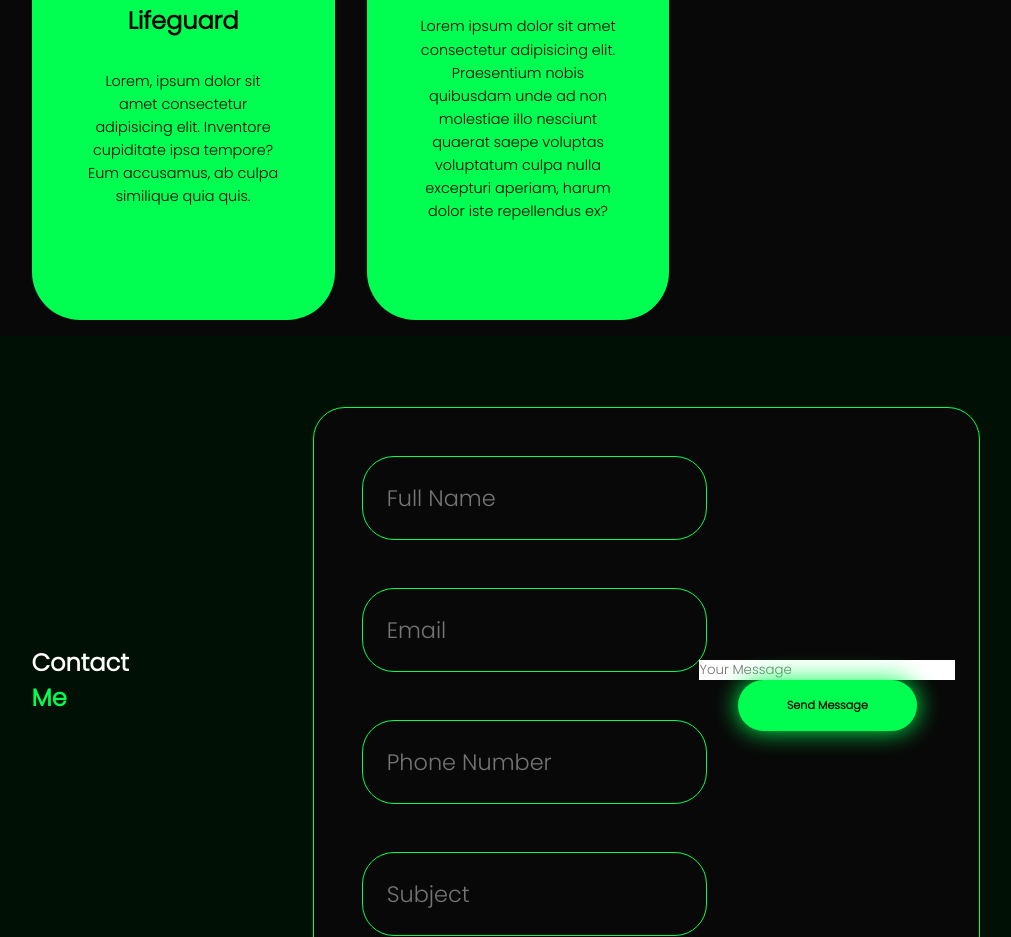
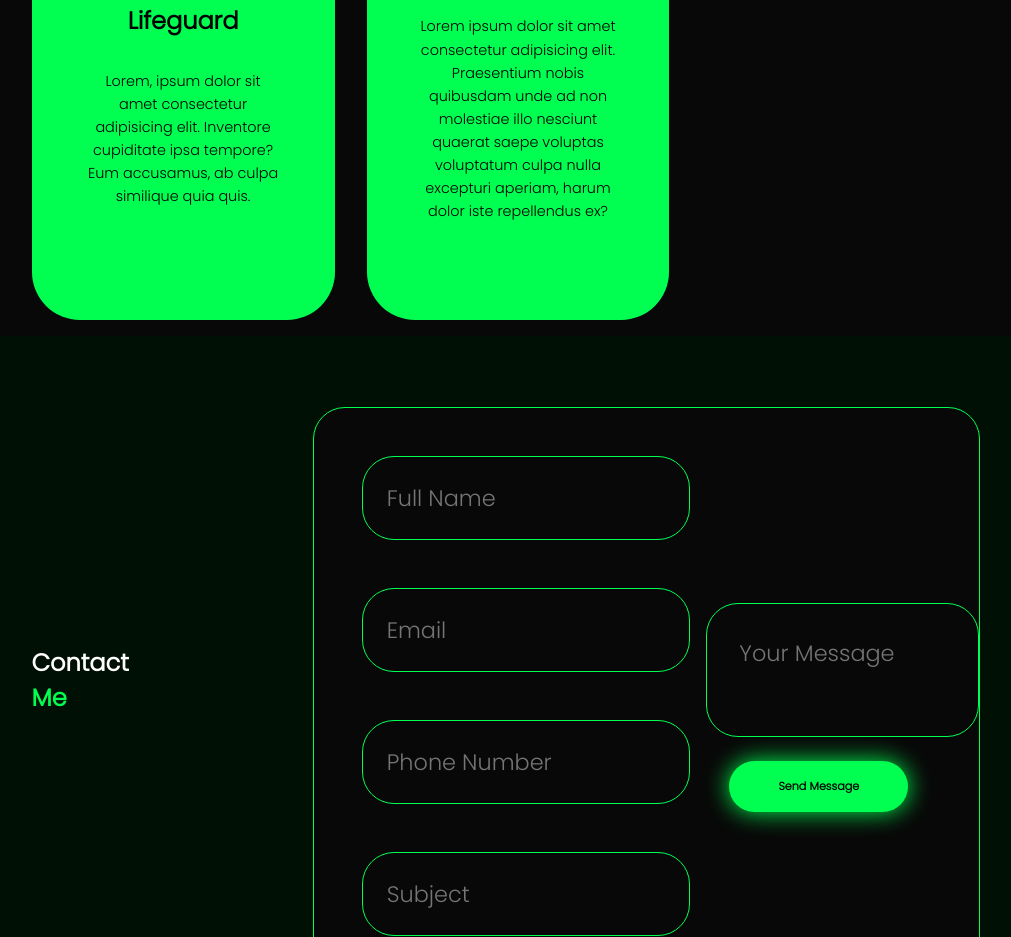
Before and after one commit to Muhammad-Abdalla/Hamadh-Portfolio, a plain HTML site: page index.html in a window 1280 px wide. Shown: the part 2640-3577 px from the top of the page, without its empty margins (122-1133 px from the left). Drawn offline with nearby package versions, Linux system fonts and the light colour scheme.

Commit message:
index.html

```diff
--- a/index.html
+++ b/index.html
@@ -105,7 +105,7 @@
                 <h4>Front-End Development</h4>
                 <p>I use Html, Bootstrap CSS and Plain JavaScript to build Front-End Web Applications. I use firebase which provides Back-End functionalities
                     which keeps me working on the Front-End. Firebase also provides Authentication services, Firestore for keeping Data and so much more.
-                    Boostrap helps make them Responsive and have an amazing user interface</p>
+                    Bootstrap helps make them Responsive and have an amazing user interface</p>
             </div>
         </div>
         <div class="service-box">
@@ -152,9 +152,9 @@
                 </div>
             </div>
             <div class="input-group-2">
-                <input name="message-box" id="" cols="30" row="10"
-                placeholder="Your Message"></input>
-                <input type="submit" name="Message" value="Send Message" class="btn">
+                <textarea name="Message" id="" cols="30" row="10"
+                placeholder="Your Message"></textarea>
+                <input type="submit" value="Send Message" class="btn">
                 <!--THIS IS A RESULT PARAGRAPH-->
                 <p id="result"></p>
             </div>
```
